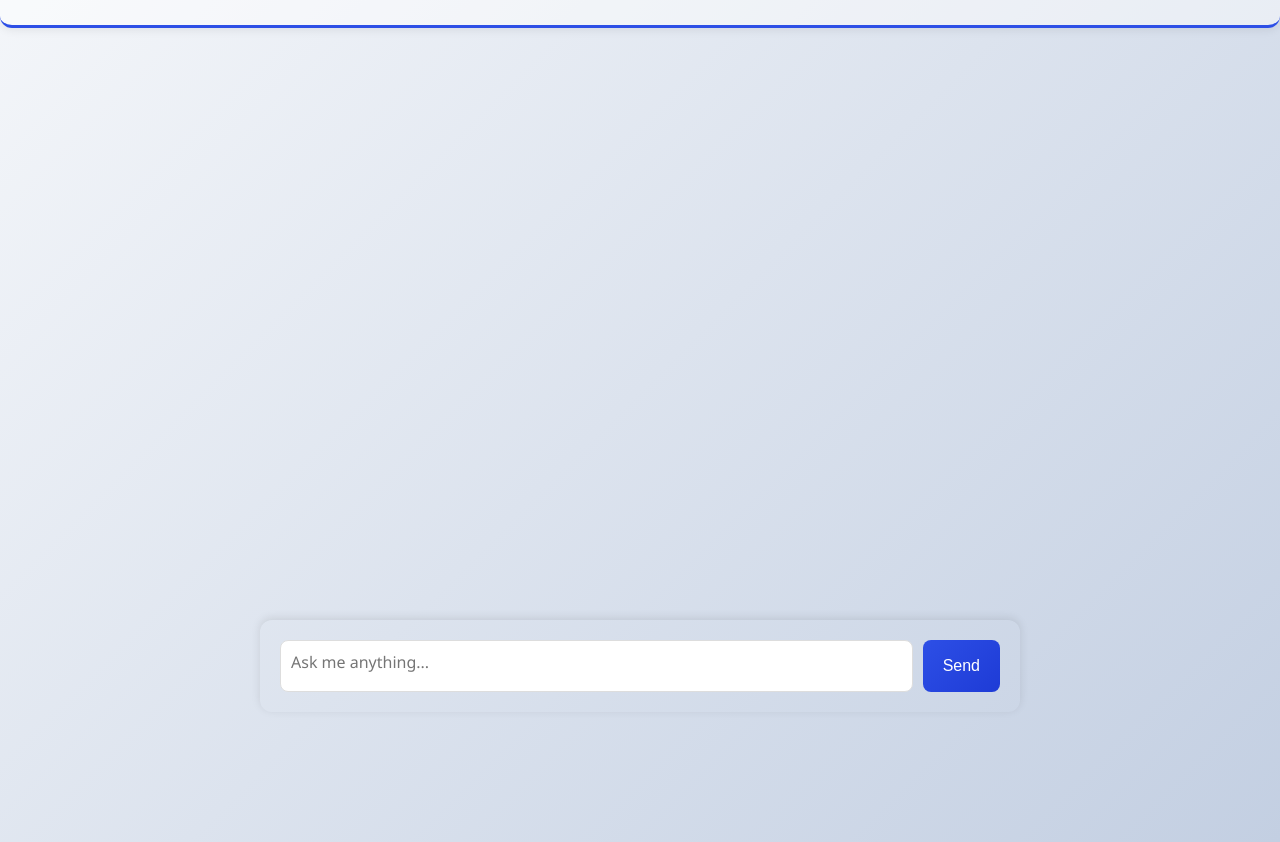
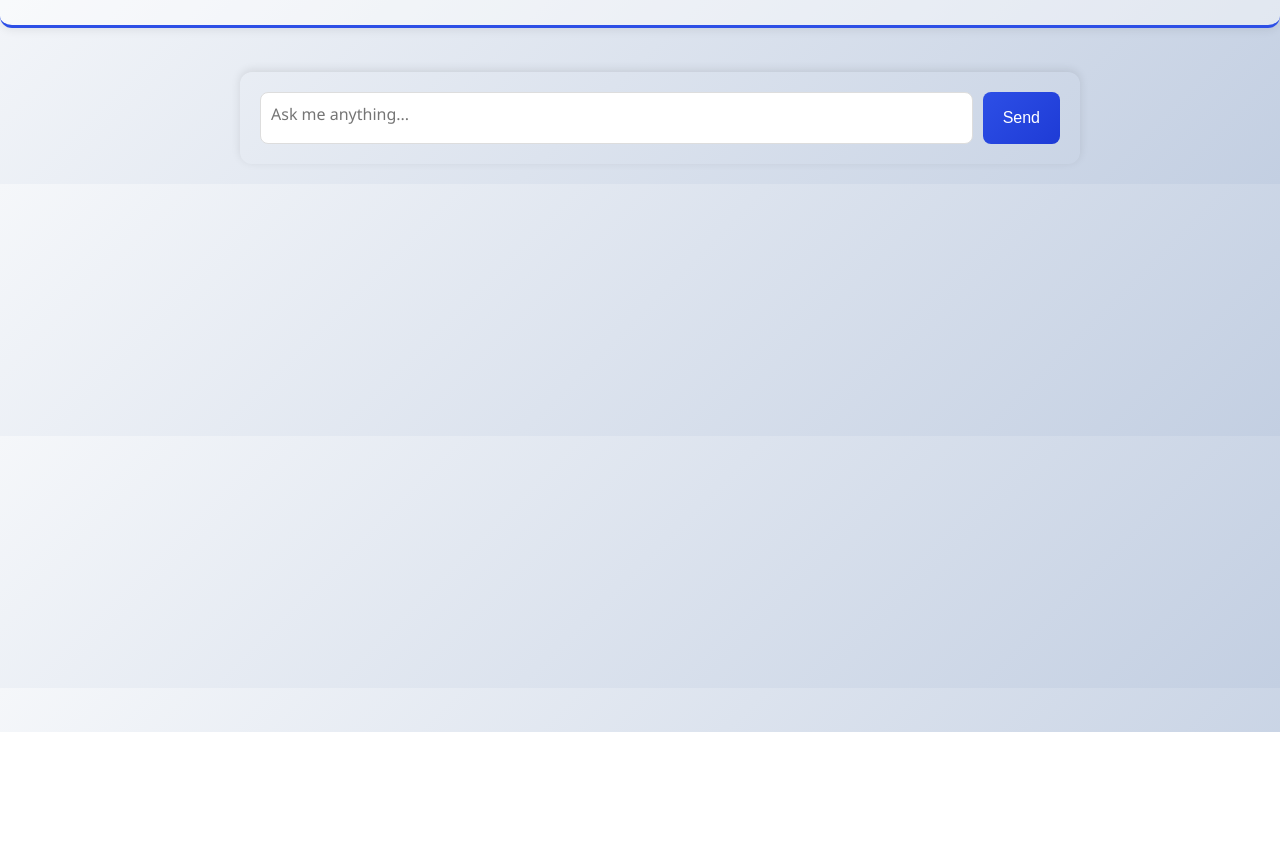
Before and after one commit to KaanOkumus355/cf_ai_chatbot, a website: page public/index.html in a window 1280 px wide. Shown: the part 68-910 px from the top of the page. After the commit the page ends 800 px from the top, so only its background shows below. Drawn offline with Linux system fonts and the light colour scheme.

Commit message:
Did some polishing

```diff
--- a/public/index.html
+++ b/public/index.html
@@ -16,12 +16,8 @@
     <main class="chat-container">
         <div class="messages" id="messages">
             <div class="typing-indicator" id="typingIndicator" style="display: none;">
-                <div class="typing-dots">
-                    <span></span>
-                    <span></span>
-                    <span></span>
-                </div>
-                <span class="typing-text">AI is thinking...</span>
+                <span class="typing-text">AI is thinking</span>
+                <span class="static-dots">...</span>
             </div>
         </div>
         <div class="input-area">
@@ -29,6 +25,7 @@
             <button>Send</button>
         </div>
     </main>
+
     <script src="main.js"></script>
 </body>
 </html>
--- a/public/style.css
+++ b/public/style.css
@@ -4,8 +4,6 @@ body {
     padding: 0;
     background-color: #f4f4f4;
     background: linear-gradient(135deg, #f5f7fa 0%, #c3cfe2 100%);
-    min-height: 100vh;
-    padding-top: 70px;
 }
 
 #up-bar {
@@ -49,21 +47,10 @@ body {
 
 .chat-container {
     max-width: 800px;
-    margin: 0 auto;
-    height: 100vh;
-    display: flex;
-    flex-direction: column;
+    margin: 100px auto 0 auto;
     padding: 20px;
 }
 
-.messages {
-    flex: 1;
-    overflow-y: auto;
-    padding: 20px;
-    margin-bottom: 80px;
-    display: flex;
-    flex-direction: column;
-}
 
 .input-area {
     display: flex;
@@ -71,13 +58,13 @@ body {
     padding: 20px;
     border-radius: 12px;
     box-shadow: 0 -2px 10px rgba(0, 0, 0, 0.1);
-    position: fixed;
-    bottom: 20px;
-    left: 50%;
-    transform: translateX(-50%);
-    width: calc(100% - 40px);
-    max-width: 760px;
-    box-sizing: border-box;
+    position: relative;
+    bottom: auto;
+    left: auto;
+    transform: none;
+    width: 100%;
+    max-width: none;
+    margin-top: 20px;
 }
 
 .input-area textarea {
@@ -110,7 +97,7 @@ body {
     width: fit-content;
     max-width: 80%;
     padding: 10px 14px;
-    margin: 8px 0;
+    margin: 8px 20px;
     border-radius: 18px;
     line-height: 1.4;
 }
--- a/src/index.js
+++ b/src/index.js
@@ -48,7 +48,7 @@ export default {
 
 		const response = await env.AI.run("@cf/meta/llama-3.3-70b-instruct-fp8-fast", {
 			messages: [
-				{role: 'system', content: 'You are a helpful assistant.' },
+				{role: 'system', content: 'You are a versatile AI assistant. Provide helpful, accurate responses to questions on any topic. Be clear, concise, and focus on being genuinely useful to the user.' },
 				...conversationHistory,
 				{role: 'user' , content: message}
 			]
```
Also changed, not shown: public/main.js (indentation only).
